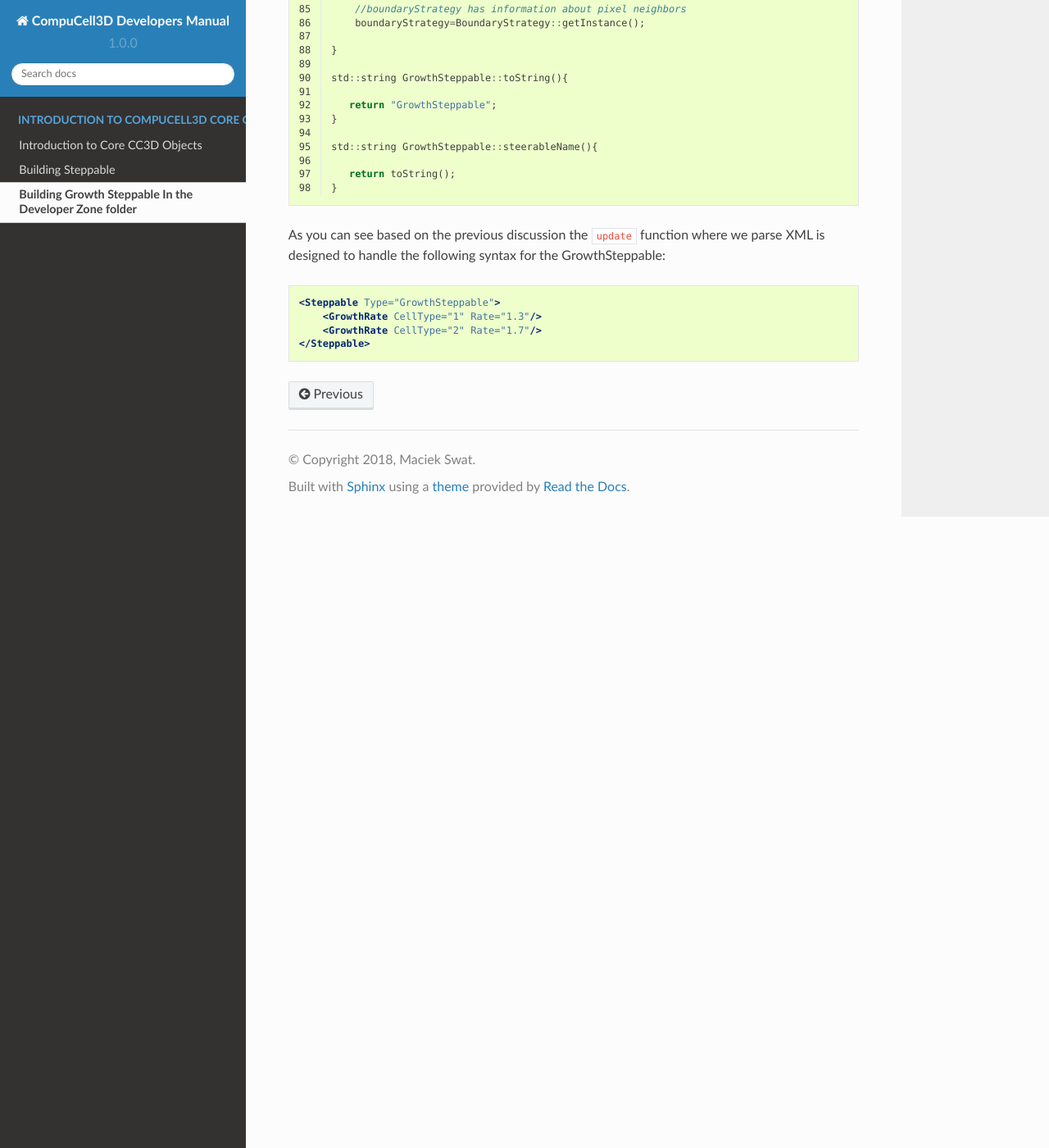
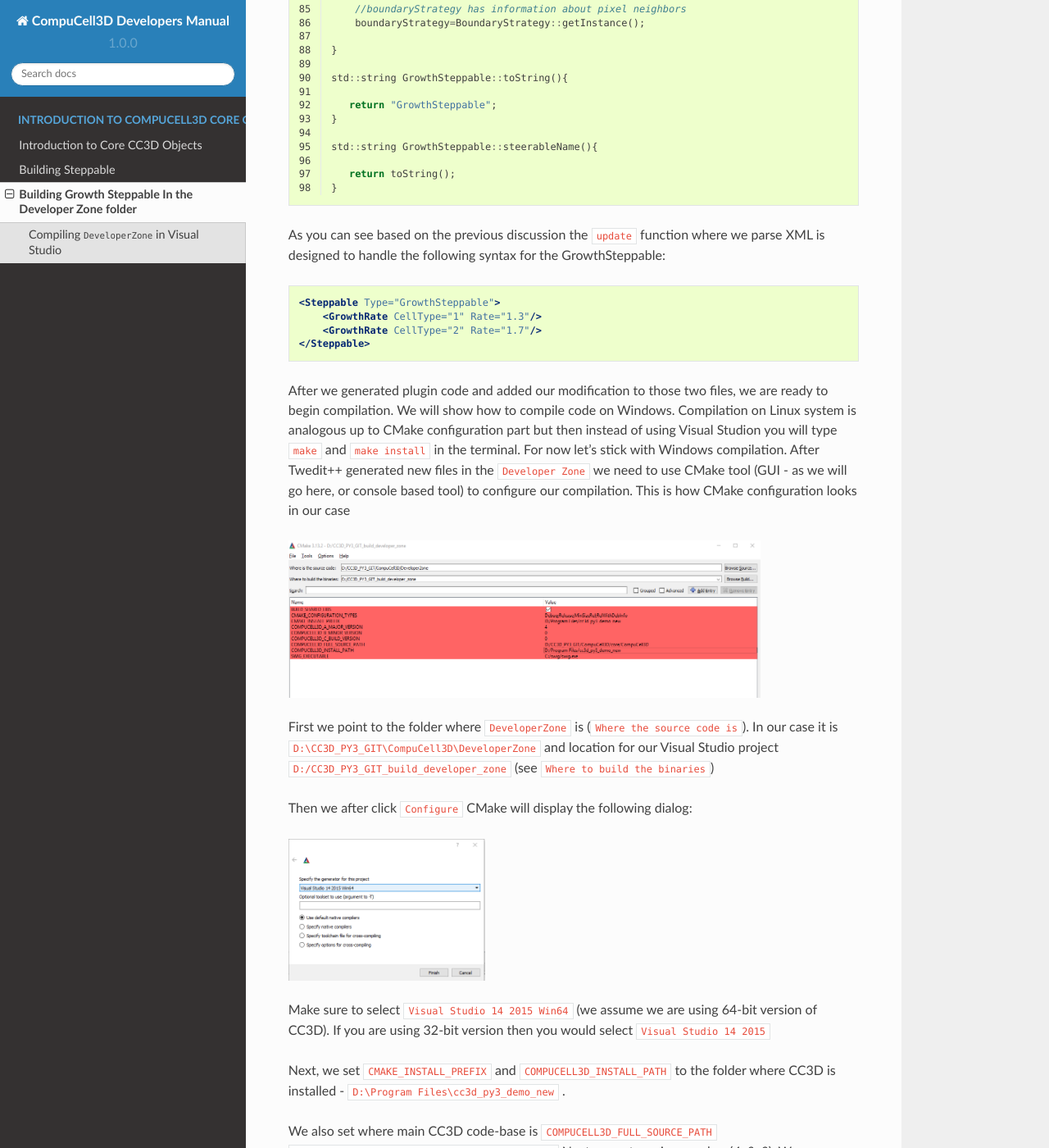
Before and after one commit to CompuCell3D/CompuCell3DDevelopersManual, a Sphinx documentation site: the page built from docs/building_growth_steppable_in_developer_zone.rst, in a window 1280 px wide and 1400 px high, scrolled down 4050 px. Shown: the whole window at 82% size. Built offline with Sphinx 7.4.7 and the Read the Docs theme 2.0.0, drawn with Linux system fonts in a browser that asks for light colours; some of the changed text lies outside the part shown.

Commit message:
added new material

```diff
--- a/docs/building_growth_steppable_in_developer_zone.rst
+++ b/docs/building_growth_steppable_in_developer_zone.rst
@@ -220,6 +220,48 @@ handle the following syntax for the GrowthSteppable:
         <GrowthRate CellType="2" Rate="1.7"/>
     </Steppable>
 
+After we generated plugin code and added our modification to those two files, we are ready to begin compilation.
+We will show how to compile code on Windows. Compilation on Linux system is analogous up to CMake configuration
+part but then instead of using Visual Studion you will type ``make`` and ``make install`` in the terminal. For now
+let's stick with Windows compilation. After Twedit++ generated new files in the ``Developer Zone`` we need to use
+CMake tool (GUI - as we will go here, or console based tool) to configure our compilation. This is how CMake
+configuration looks in our case
+
+|dev_zone_3|
+
+First we point to the folder where ``DeveloperZone`` is (``Where the source code is``). In our case it is
+``D:\CC3D_PY3_GIT\CompuCell3D\DeveloperZone``  and location for our Visual Studio project  ``D:/CC3D_PY3_GIT_build_developer_zone`` (see ``Where to build the binaries``)
+
+Then we after click ``Configure`` CMake will display the following dialog:
+
+|dev_zone_3b|
+
+Make sure to select ``Visual Studio 14 2015 Win64`` (we assume we are using 64-bit version of CC3D). If you are using
+32-bit version then you would select ``Visual Studio 14 2015``
+
+Next, we set ``CMAKE_INSTALL_PREFIX`` and ``COMPUCELL3D_INSTALL_PATH`` to the folder where CC3D is installed -
+``D:\Program Files\cc3d_py3_demo_new`` .
+
+We also set where main CC3D code-base is ``COMPUCELL3D_FULL_SOURCE_PATH`` ``D:/CC3D_PY3_GIT/CompuCell3D/core/CompuCell3D``
+Next, we set version number (`4`,  `0`, `0`).  We are almost done but since ``DeveloperZone`` also compiles Python module
+we must set Python paths as follows (you need to specify Python include directory and Python library path):
+
+|dev_zone_3a|
+
+.. note::
+
+    It is perfectly fine to compile ``DeveloperZone`` modules without using Python. If this is what you would like to do, just comment out line  ``add_subdirectory(pyinterface)`` in ``DeveloperZone/CMakeLists.txt``
+
+After we configured all paths in CMake GUI we press ``Configure`` button and then ``Generate`` button. The
+VisualStudio Project will be placed in ``D:/CC3D_PY3_GIT_build_developer_zone`` (see
+``Where to build the binaries`` at the top of CMake GUI). We will open it next and
+will show you how to compile plugins and steppables in the ``DeveloperZone``
+
+Compiling ``DeveloperZone`` in Visual Studio
+---------------------------------------------
+
+Now that we created Visual Studio project for Developer Zone we will show you how to set up compilation.
+
 .. |dev_zone_1| image:: images/dev_zone_1.png
    :width: 2.4in
    :height: 1.9in
@@ -227,3 +269,16 @@ handle the following syntax for the GrowthSteppable:
 .. |dev_zone_2| image:: images/dev_zone_2.png
    :width: 6.0in
    :height: 2.5in
+
+.. |dev_zone_3| image:: images/dev_zone_3.png
+   :width: 6.0in
+   :height: 2.0in
+
+.. |dev_zone_3b| image:: images/dev_zone_3b.png
+   :width: 2.5in
+   :height: 1.8in
+
+
+.. |dev_zone_3a| image:: images/dev_zone_3a.png
+   :width: 6.0in
+   :height: 2.0in
```
Also changed, not shown: docs/images/dev_zone_3.png (added), docs/images/dev_zone_3a.png (added), docs/images/dev_zone_3b.png (added), docs/images/dev_zone_4.png (added), docs/images/dev_zone_5.png (added), docs/images/dev_zone_6.png (added), docs/images/dev_zone_7.png (added), docs/images/dev_zone_8.png (added).
